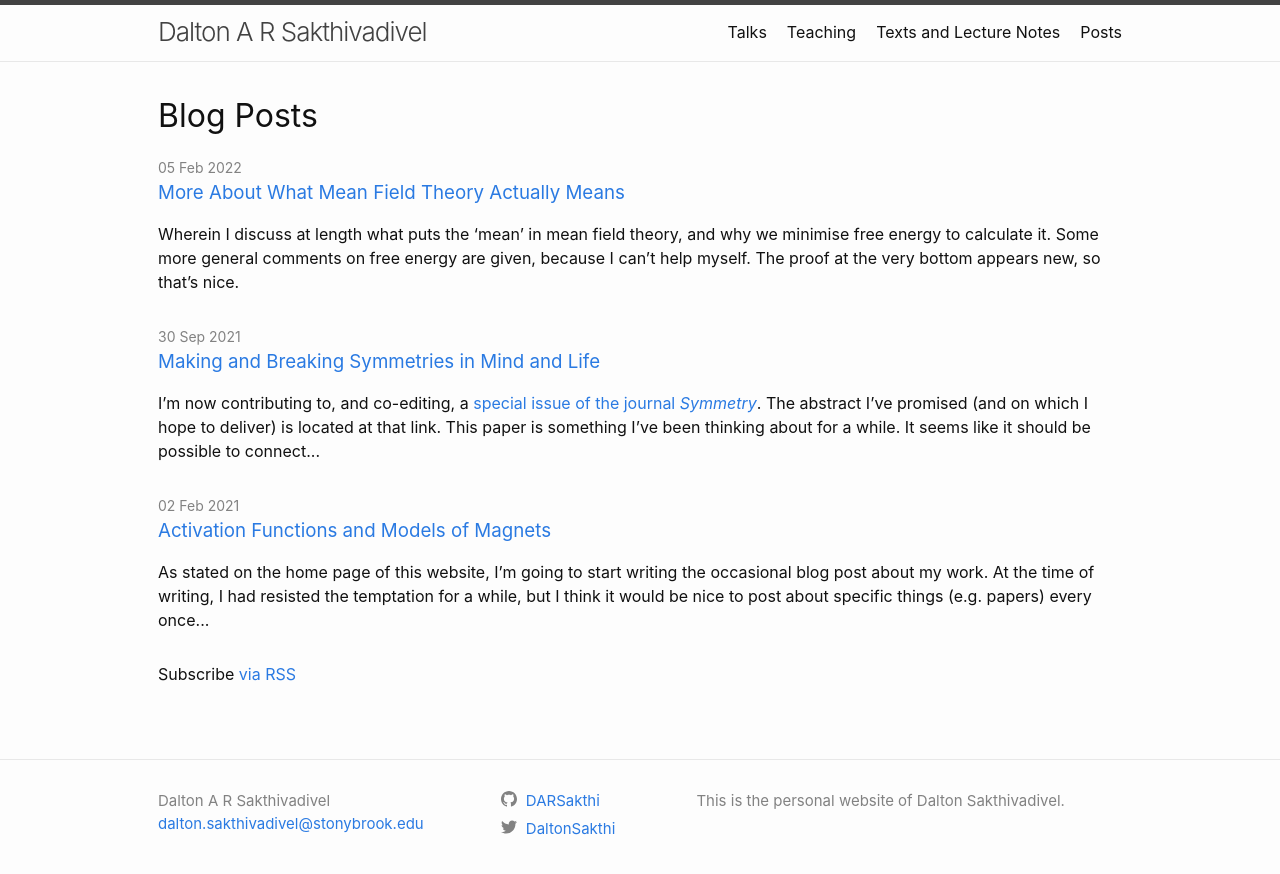
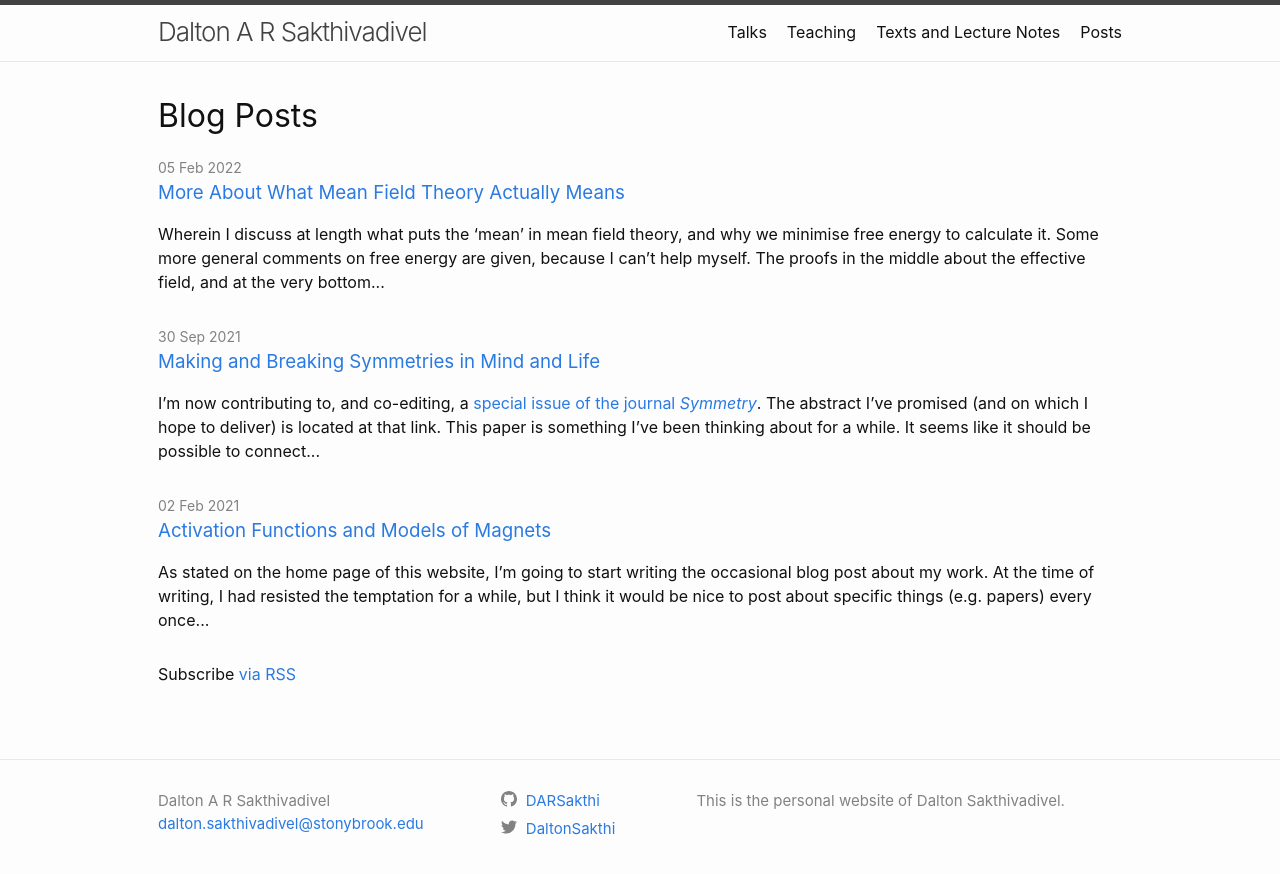
Before and after one commit to DARSakthi/DARSakthi.github.io, a Jekyll site: the page built from blog.html, in a window 1280 px wide. Shown: the top 874 px of the page. Built offline with Jekyll 4.4.1, drawn with Linux system fonts in a browser that asks for light colours; part of the change alters nothing that is shown.

Commit message:
Update 2022-02-05-2-MFT-4-ME.markdown

```diff
--- a/_posts/2022-02-05-2-MFT-4-ME.markdown
+++ b/_posts/2022-02-05-2-MFT-4-ME.markdown
@@ -9,7 +9,7 @@ tags:
   - musings
 ---
 
-Wherein I discuss at length what puts the 'mean' in mean field theory, and why we minimise free energy to calculate it. Some more general comments on free energy are given, because I can't help myself. The proof at the very bottom appears new, so that's nice.
+Wherein I discuss at length what puts the 'mean' in mean field theory, and why we minimise free energy to calculate it. Some more general comments on free energy are given, because I can't help myself. The proofs in the middle about the effective field, and at the very bottom about variational inference, both appear new, so that's nice.
 
 The gift that continues to give is evidently [this set of notes](https://darsakthi.github.io/texts/ising-tutorial) I wrote recently on mean field theory, where I discuss a little about the formal, variational basis for mean field approximation. In that paper, I _hint_ at a nice physical motivation for mean field theory—if we simplify a system to something that has certain effective dynamics, then interaction terms tend to go away, having the physical interpretation of suppressing fluctuations around a mean. It was pointed out to me by a dear reader that I never prove this in the paper, only suggesting that there is a relationship between simple non-interacting pictures and actual convergence to mean field dynamics. That is, I never explicitly show what puts the 'mean' in mean field theory. As an addendum to the paper indicated, I'll talk a little about this here, in this blog post.
 
@@ -59,9 +59,17 @@ $$ \ln\{Z\} \geq \ln\{Z_0\} - \beta \langle \hat H - \hat H_0) \rangle_0, $$
 
 which implies the Bogoliubov inequality (proof in [Sak22], with an unfortunate but inconsequential misprint in the sign of one term and the direction of one bound. These counteract each other such that the expression as a whole is correct, which becomes apparent in the line immediately following). Procedurally, variational inference is typically a bit more complicated, in that we have a slightly harder problem. It is often the case that the true distribution is unknown or too complicated to be accessible even in principle—say, a difficult marginal distribution which is the posterior of some Bayesian estimation problem. In that case, we can't minimise the distance away from something we don't know, so we rewrite the Bogoliubov inequality using our new probability densities to get
 
-$$ \ln\{Z(x\mid y)\} \geq \ln\{Z_0(x; \lambda)\} - \beta \langle \hat H(x \mid y) - \hat H_0(x ; \lambda)) \rangle_0 \iff D_{KL}( q(x;\lambda), p(x \mid y) \geq 0 $$
+$$ \ln\{Z(x\mid y)\} \geq \ln\{Z_q(x; \lambda)\} - \beta \langle \hat H(x \mid y) - \hat H_q(x ; \lambda)) \rangle_q \iff D_{KL}( q(x;\lambda), p(x \mid y) \geq 0 $$
 
-where we have also introduced some parameter $$\lambda$$ to the trial distribution (not a notational accident; this is indeed a control parameter for our trial Hamiltonian). Just as in mean field theory, this KL divergence is the variational free energy of $$q$$ as compared to $$p$$, which is greater than (or equal to) the free energy of $$p$$ in general. Again, though, this is usually not tractable. So, we do the following: the RHS of this equation expands by Bayes' theorem to
+where we have also introduced some parameter $$\lambda$$ to the trial distribution $$q$$ (not a notational accident; this is indeed a control parameter for our trial Hamiltonian). Just as in mean field theory, this KL divergence is the variational free energy of $$q$$ as compared to $$p$$, which is greater than (or equal to) the free energy of $$p$$ in general. Again, though, this is usually not tractable. So, we do the following: using the fact that $$p$$ and $$q$$ are exponential distributions (by assumption), Bayes' theorem to expand the posterior, and linearity of the expectation throughout, we can rewrite the Bogoliubov inequality for $$q$$ away from $$p(x \mid y)$$ as
+
+$$ \ln\{Z_{\mid y})\} \geq \ln\{Z_q\} - \beta \langle \ln\{ Z_{\mid y} p(x \mid y) \} \rangle_q + \beta \langle \ln\{Z_q q_\lambda(x) \} \rangle_q $$
+$$\ln\{Z_{\mid y})\} \geq \ln\{Z_q\} - \beta \left\langle \ln\left\{ Z_{\mid y} \frac{p(x,y)}{p(y)} \right\} \right\rangle_q + \beta \langle Z_q \ln\{q_\lambda(x) \} \rangle_q$$
+$$0 \geq \ln\{Z_q\} - \beta \left\langle \ln\left\{ \frac{p(x,y)}{p(y)} \right\} \right\rangle_q + \beta \langle \ln\{q_\lambda(x) \} \rangle_q$$
+$$0 \geq - \beta \left\langle \ln\left\{ \frac{p(x,y)}{p(y)} \right\} \right\rangle_q + \beta \langle \ln\{q_\lambda(x) \} \rangle_q$$
+$$0 \geq - \beta D_{KL}( q_\lambda(x) \| p(x,y) ) + \ln\{p(y)\}$.$
+
+Et voilà, the ELBO is secretly the Bogoliubov inequality. In particular, now, the distance between $$q_\lambda(x)$$ and $$p(x \mid y)$$ is controlled by not just $$\lambda$$, but $$\ln\{p(y)\}$$, which one could read as scoring the difference between our trial distribution $$q$$'s performance for the 'true' distribution $$p(x,y)$$ and the actual true distribution $$p(x \mid y)$$. That is to say, we have the identity
 
 $$ D_{KL}\left( q_\lambda(x), \frac{p(x, y)}{p(y)} \right) = D_{KL}(q_\lambda(x), p(x, y) ) + \ln\{ p(y) \},$$
 
@@ -73,30 +81,9 @@ This implies the full relation
 
 $$ \ln\{Z_{\mid y}\} - \ln\{Z_q\} + \beta \langle \hat H_{\mid y} - \hat H_q \rangle_q = \ln\{Z_{,y} - \ln\{Z_q\} + \beta \langle \hat H_{,y} - \hat H_q \rangle_q + \ln\{p(y)\} \geq 0, $$
 
-from which we can finally extract some insights (multiple, in fact).
-
-Firstly ... (DRAFT BELOW HERE)
-
-
-Firstly, we have the promised result that this is equivalent to the Bogoliubov inequality
-
-extension of the Bogoliubov inequality:
-
-$$ \ln\{Z_{\mid y}\}  + \beta \langle \hat H_{\mid y} - \hat H_q \rangle_q = \ln\{Z_{,y} + \beta \langle \hat H_{,y} - \hat H_q \rangle_q + \ln\{p(y)\} \geq 0, $$
-
-$$ F_{\mid y} + F_q $$
-
-$$ F \leq F_0 + \lambda \Delta \hat H \iff D_{KL}(q_\lambda(x), p(x,y) ) \geq - \ln\{ p(y) \} $$
-
-by the previous argument ( $$D_{KL} \geq 0$$ ). Now, the distance between the variational free energy and the true free energy is controlled not just by $$\lambda$$, but $$-\ln\{p(y)\}$$. That is, we have
-
-
-However, this implies we minimise the variational free energy precisely when we have a particular optimal value of $$\lambda$$, such that
+Such that we minimise the variational free energy precisely when we have a particular optimal value of $$\lambda$$, i.e.,
 
 $$ q_\lambda(x) \approx p(x,y) $$
 
-now, the distance between $$q_\lambda(x)$$ and $$p(x \mid y)$$ is controlled by not just $$\lambda$$, but $$-\ln\{p(y)\}$$.
-
-Et voilà, the ELBO is secretly the Bogoliubov inequality.
 
 To recap, we went over A) why it is we minimise $$F_V$$ in MFT, B) how this is equivalent to approximating the system with a field of means, C) what minimising $$F_V$$ actually means, and D) what it tells us about other types of approximations in statistics. Mean field theory is one of my favourite things in statistical physics, mostly because it takes something that should be ugly—heuristic, even mindless approximation of something that we feel 'should' work—and makes it into something rather elegant, with important things to say about physics and statistics itself. Hope you're coming round to it as well.
```
